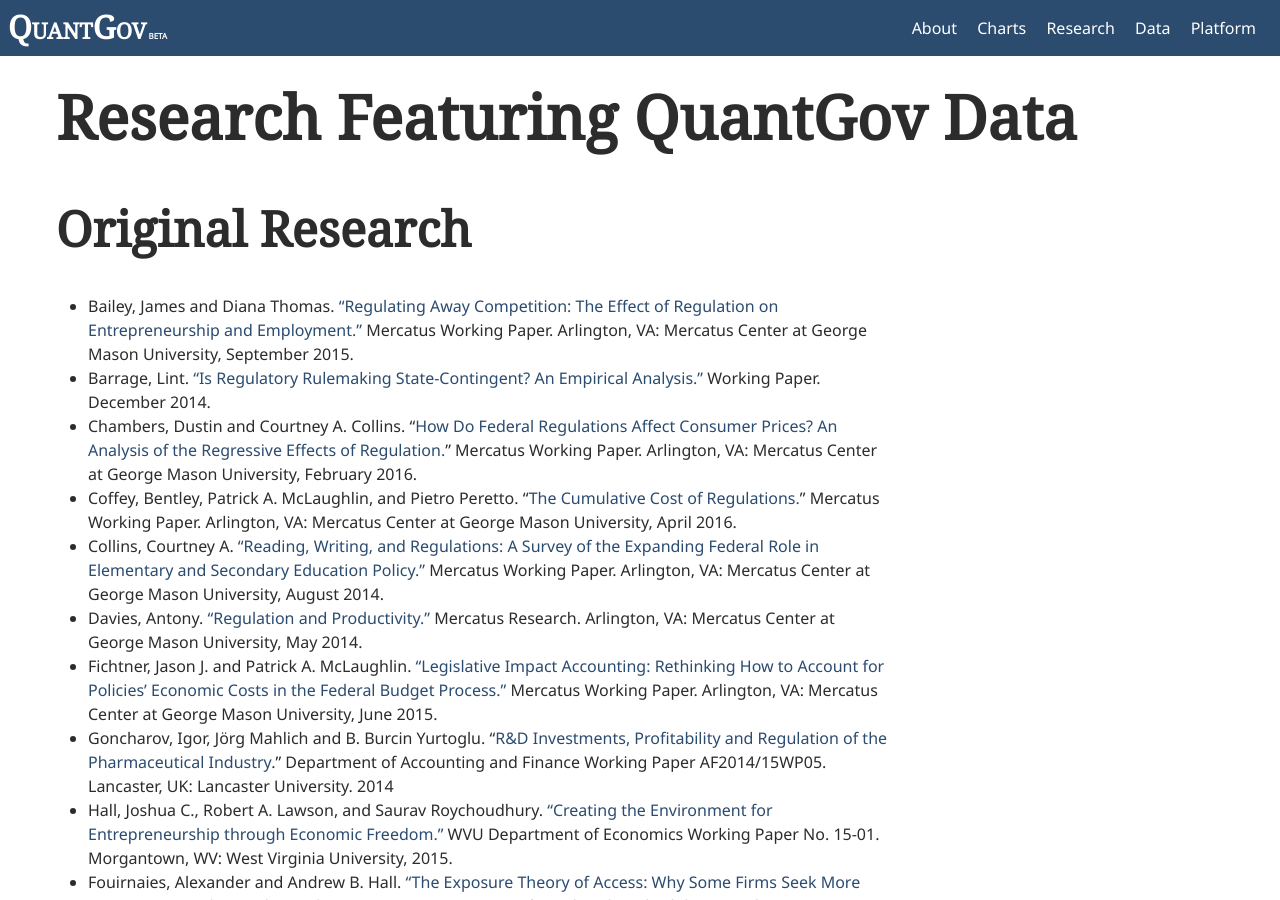
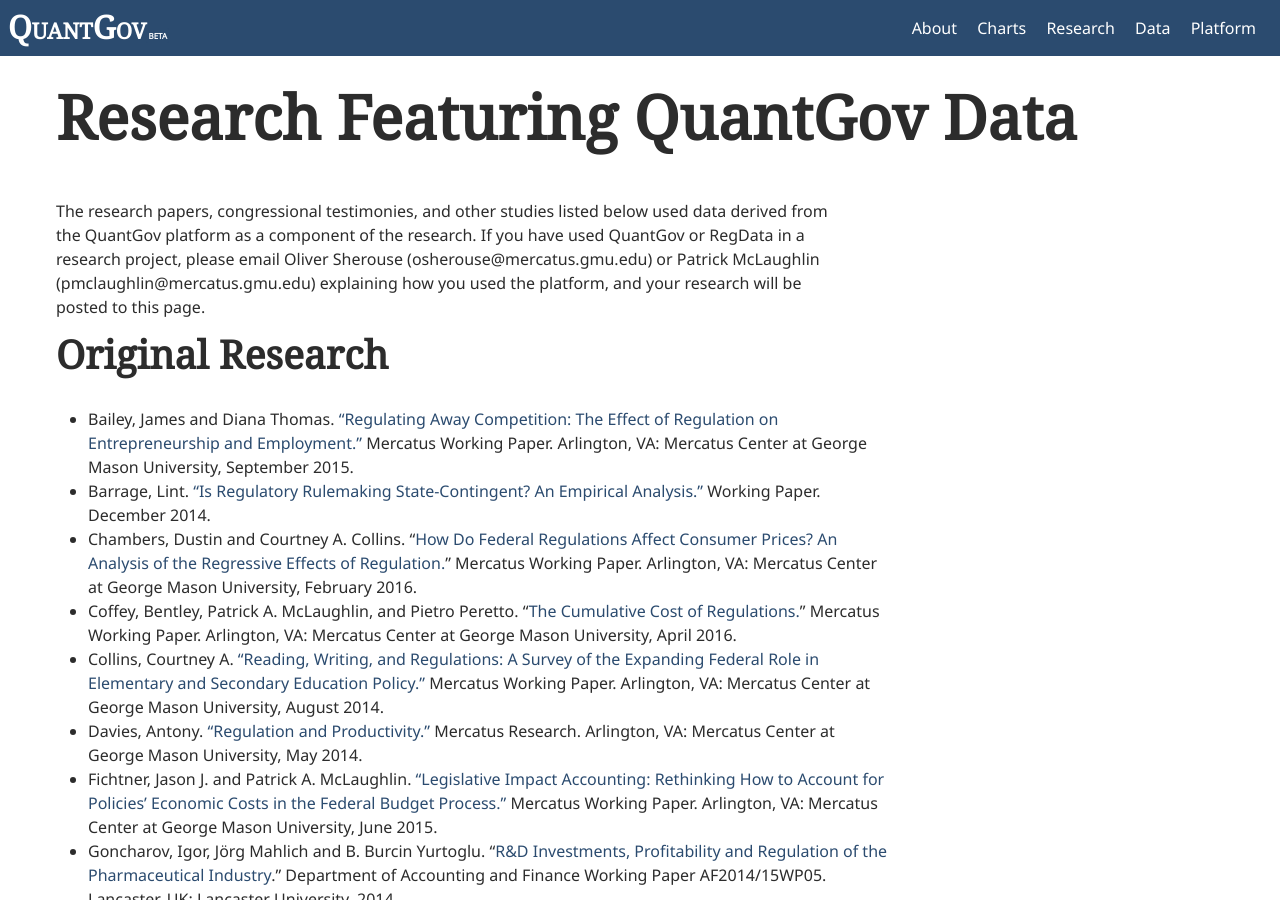
Before and after one commit to jnelson16/quantgov.org, a Jekyll site: the page built from research/index.markdown, in a window 1280 px wide and 900 px high. Built offline with Jekyll 4.4.1, drawn with Linux system fonts in a browser that asks for light colours; nearby versions of some CDN libraries.

Commit message:
Explanation of research page

```diff
--- a/research/index.markdown
+++ b/research/index.markdown
@@ -3,7 +3,12 @@
 title: Research Featuring QuantGov Data
 ...
 
-## Original Research
+The research papers, congressional testimonies, and other studies listed below used data derived from the QuantGov platform as a
+component of the research. If you have used QuantGov or RegData in a research project, please email Oliver Sherouse
+(osherouse@mercatus.gmu.edu) or Patrick McLaughlin (pmclaughlin@mercatus.gmu.edu) explaining how you used the platform, and your
+research will be posted to this page.
+
+### Original Research
 
 -   Bailey, James and Diana Thomas. [“Regulating Away Competition: The
     Effect of Regulation on Entrepreneurship and
@@ -70,7 +75,8 @@
     Mercatus Working Paper. Arlington, VA: Mercatus Center at George
     Mason University, March 2014.
 
-## Other Studies and Congressional Testimony
+
+### Other Studies and Congressional Testimony
 
 -   Carew, Diana. [“FDA Regulation in the Data-Driven
     Economy.”](http://www.progressivepolicy.org/wp-content/uploads/2014/10/2014.10-Carew_FDA-Regulation-in-the-Data-Driven-Economy.pdf)
```
